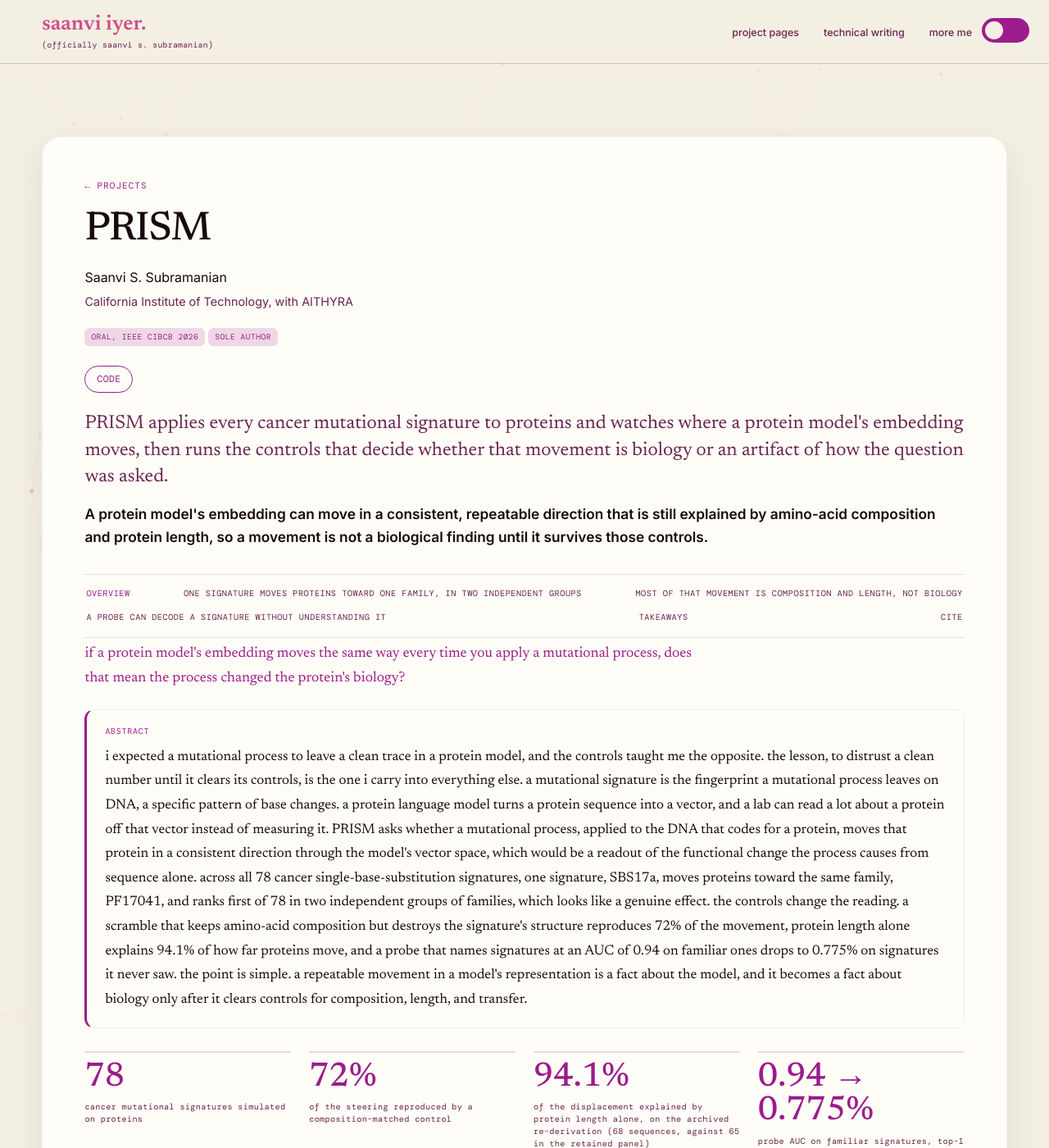
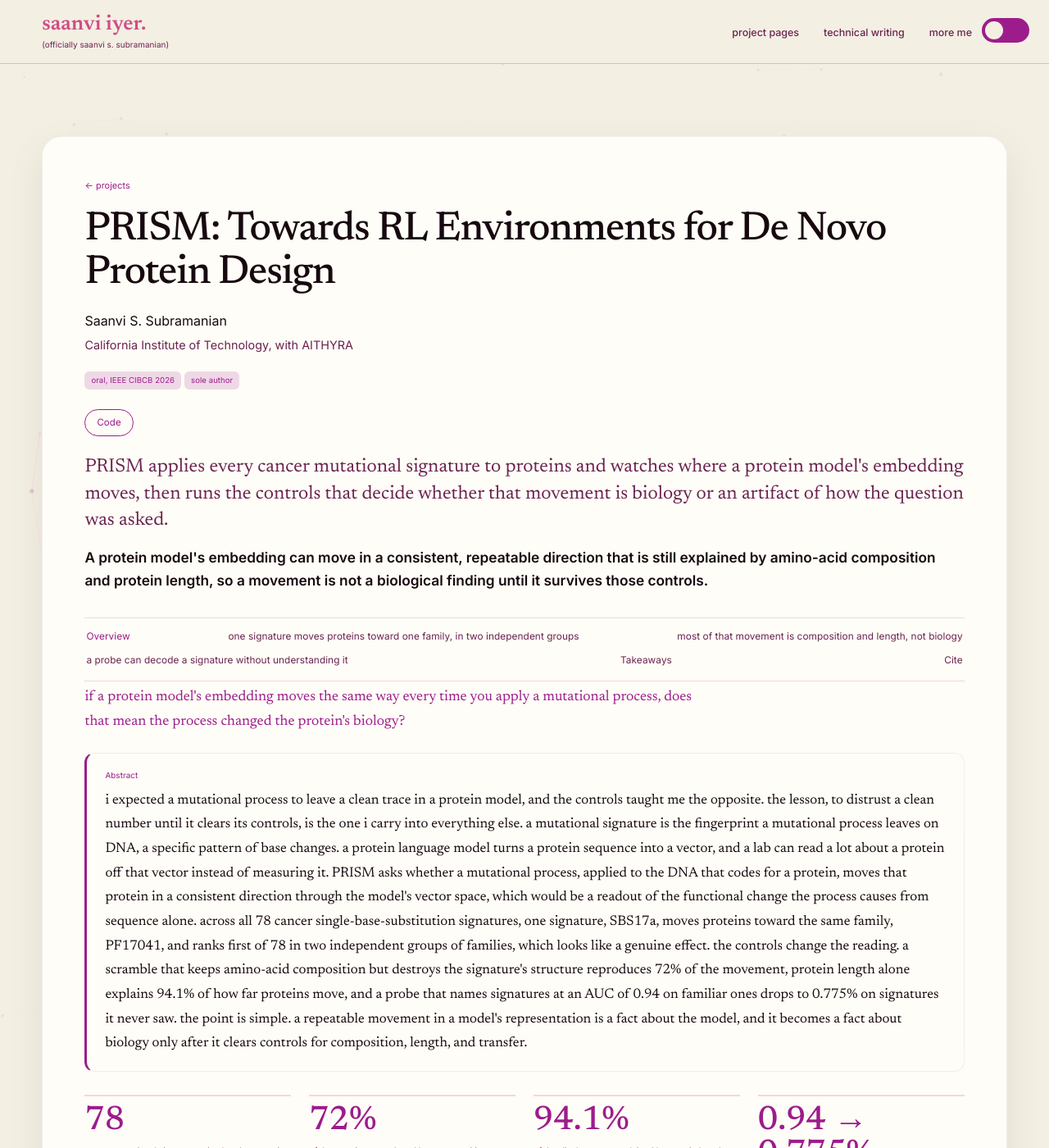
Before and after one commit to saanviiyer/saanviiyer.github.io, a Jekyll site: the page built from pages/proj-prism-page.html, in a window 1280 px wide and 1400 px high. Shown: the whole window at 82% size. Built offline with Jekyll 4.4.1, drawn with Linux system fonts in a browser that asks for light colours; some web fonts are replaced.

Commit message:
Rename PRISM to the RL-environments framing, switch label typography to clean sans, and cap project-page line length

```diff
--- a/assets/css/style.css
+++ b/assets/css/style.css
@@ -1163,6 +1163,9 @@ figure.pp-fig figcaption { font-family: var(--mono); font-size: 0.72rem; line-he
 @media (max-width: 780px) { .pp-toc { position: static; } }
 
 .pp-wrap .pp-body { max-width: none; margin: 0; }
+.pp-wrap .pp-body p { max-width: 76ch; }
+.pp-wrap .pp-body figcaption { max-width: 90ch; }
+.pp-wrap .pp-body .finding p, .pp-wrap .pp-body .why-box p, .pp-wrap .pp-body .pp-abstract p, .pp-wrap .pp-body .takeaway, .pp-wrap .pp-body table td, .pp-wrap .pp-body table th { max-width: none; }
 /* keep running prose at a comfortable measure while figures, tables and callout
    boxes still span the full card width */
 .pp-wrap .pp-body p { max-width: 76ch; }
@@ -1242,3 +1245,52 @@ table.pp-table td { font-family: var(--serif); line-height: 1.5; }
 .exp-track .exp-card-static,
 .exp-track .flip-card { flex: 0 0 min(380px, 82vw); scroll-snap-align: start; }
 @media (prefers-reduced-motion: reduce) { .exp-track { scroll-behavior: auto; } }
+
+/* ============ clean sans labels, sentence case (replaces monospace labels) ============ */
+.nav-name small,
+.recent-date,
+.bm-eyebrow,
+.bm-links a,
+.bm-video-cap,
+.venue-badge,
+.pp-section-num,
+.pp-thread-tag,
+.pp-thread-sub,
+.callout-q .cq-label,
+.sc-lab,
+.fn-label,
+figure.pp-fig figcaption,
+.pp-back a,
+.pp-toc a,
+.pp-abstract .pp-ab-label,
+.stat-row .stat .l,
+table.pp-table caption,
+table.armtab th,
+.pub-sec,
+.pub-links,
+.pub-year,
+.work-meta,
+.pc-tag,
+.pc-venue,
+.fun-label,
+.proj-featured,
+.writing-featured .writing-date,
+.w-sec-label,
+.wc-meta,
+.wc-read,
+.w-earlier-label,
+.entry-when,
+.exp-hint,
+.side-project-group h3,
+.post-back a,
+.rp-eyebrow,
+footer a,
+.footer-pending {
+  font-family: var(--sans);
+  text-transform: none;
+  letter-spacing: 0.005em;
+}
+.pp-toc a { font-size: 0.74rem; color: var(--muted); }
+.pp-toc a.on { color: var(--accent); }
+.pp-section-num { letter-spacing: 0.02em; }
+.pub-sec, .w-sec-label, .fun-label { letter-spacing: 0.01em; font-weight: 600; color: var(--navy); }
--- a/pages/proj-prism-page.html
+++ b/pages/proj-prism-page.html
@@ -1,6 +1,6 @@
 ---
 layout: project
-title: "PRISM"
+title: "PRISM: Towards RL Environments for De Novo Protein Design"
 permalink: /projects/prism/
 authors: "Saanvi S. Subramanian"
 affiliation: "California Institute of Technology, with AITHYRA"
--- a/pages/projects-index.html
+++ b/pages/projects-index.html
@@ -35,7 +35,7 @@ permalink: /projects/
     <div class="pub-row">
       <a class="pub-thumb" href="{{ '/projects/prism/' | relative_url }}"><img src="{{ '/assets/images/prism-signature-steering/sbs17a-ranking.png' | relative_url }}" alt="PRISM"></a>
       <div class="pub-main">
-        <h3 class="pub-title"><a href="{{ '/projects/prism/' | relative_url }}">PRISM</a></h3>
+        <h3 class="pub-title"><a href="{{ '/projects/prism/' | relative_url }}">PRISM: Towards RL environments for de novo protein design</a></h3>
         <div class="pub-venue">oral, IEEE CIBCB 2026</div>
         <div class="pub-desc">every cancer mutational signature applied to proteins, and the controls that decide whether a repeatable embedding movement is biology or an artifact.</div>
         <div class="pub-links"><a href="{{ '/projects/prism/' | relative_url }}">project page</a> &middot; <a href="https://github.com/saanviiyer/PRISM" target="_blank" rel="noopener">code</a></div>
```
